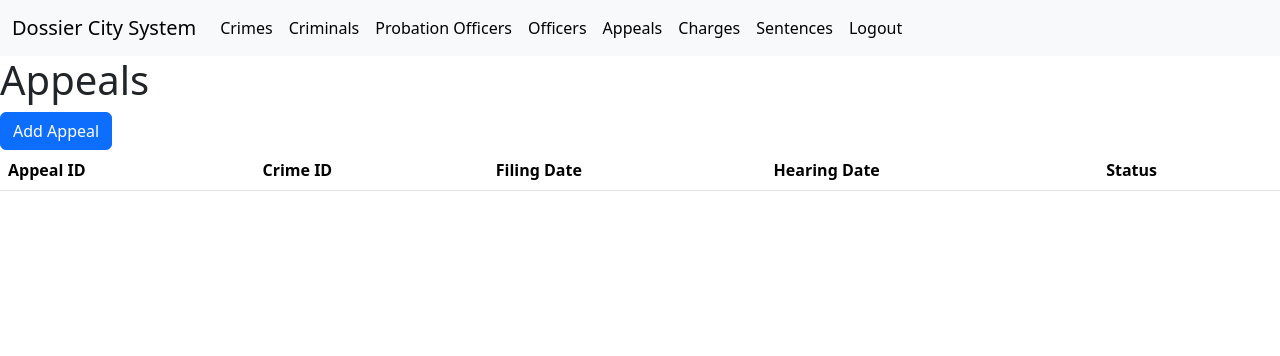
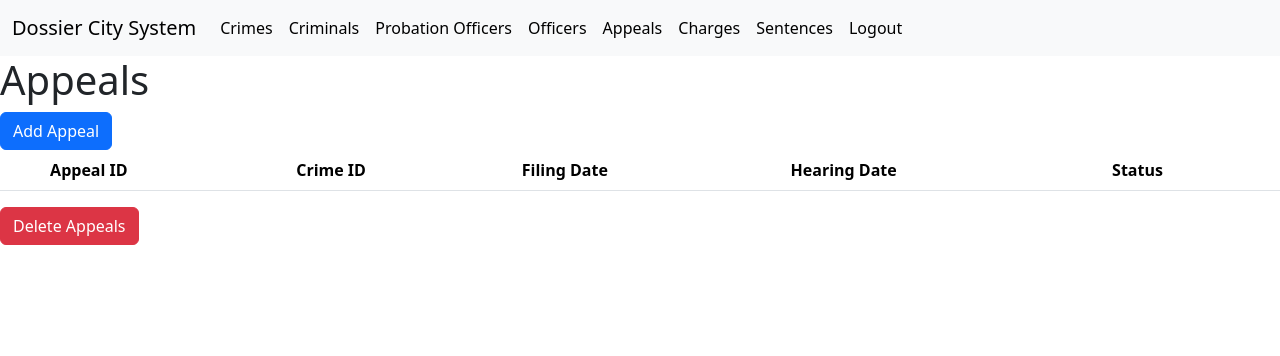
Before and after one commit to andylin2004/CSUY-3083-Project, a Flask app: page /appeals in a window 1280 px wide. Shown: the top 356 px of the page. Run offline with Flask 3, Linux system fonts and the light colour scheme; lists and menus that the app fills with data are empty.

Commit message:
added deleting appeals

```diff
--- a/server.py
+++ b/server.py
@@ -277,5 +277,12 @@
         runstatement("CALL deleteOfficer(%s);", (int(i.split("check")[1]),))
     return redirect("/officers")
 
+@app.route('/delete-appeals', methods=['POST'])
+def delete_appeal():
+    for (i,_) in request.form.items():
+        print((int(i.split("check")[1]),))
+        runstatement("CALL deleteAppeals(%s);", (int(i.split("check")[1]),))
+    return redirect("/appeals")
+
 if __name__ == '__main__':
     app.run(debug = True)
--- a/templates/appeals.html
+++ b/templates/appeals.html
@@ -42,9 +42,11 @@
         </nav>
         <h1>Appeals</h1>
         <a class="btn btn-primary" data-bs-toggle="modal" data-bs-target="#addModal">Add Appeal</a>
+        <form method="post">
             <table class="table table-striped table-hover">
                 <thead>
                     <tr>
+                        <td></td>
                         <th scope="col">Appeal ID</th>
                         <th scope="col">Crime ID</th>
                         <th scope="col">Filing Date</th>
@@ -55,6 +57,7 @@
                 <tbody>
                     {% for appeal in appeals %}
                     <tr>
+                        <td><input type="checkbox" id="check{{ appeal['Appeal_ID'] }}" name="check{{ appeal['Appeal_ID'] }}" value=""></td>
                         <th scope="row">{{ appeal["Appeal_ID"] }}</th>
                         <td>{{ appeal["Crime_ID"] }}</td>
                         <td>{{ appeal["Filing_date"] }}</td>
@@ -64,6 +67,9 @@
                     {% endfor %}
                 </tbody>
             </table>
+            <input type="submit" class="btn btn-danger" value="Delete Appeals" onclick="javascript: form.action='/delete-appeals'; form.method='post'">
+        </form>
+        <!-- modal -->
         <div class="modal fade" id="addModal" tabindex="-1" aria-labelledby="addModalLabel" aria-hidden="true">
             <div class="modal-dialog">
               <div class="modal-content">
```
Lines whose indentation alone changed are shown as unchanged.
